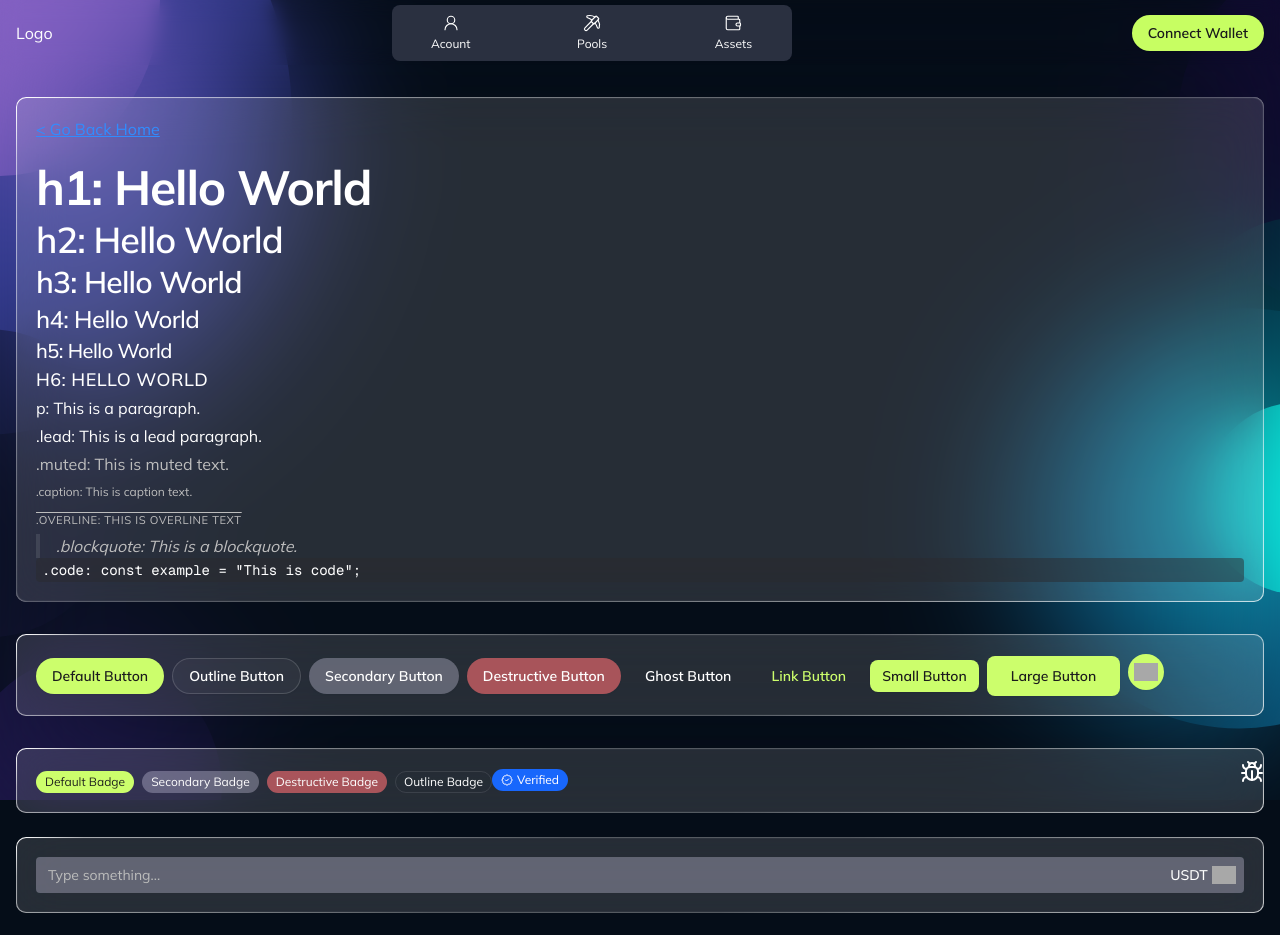
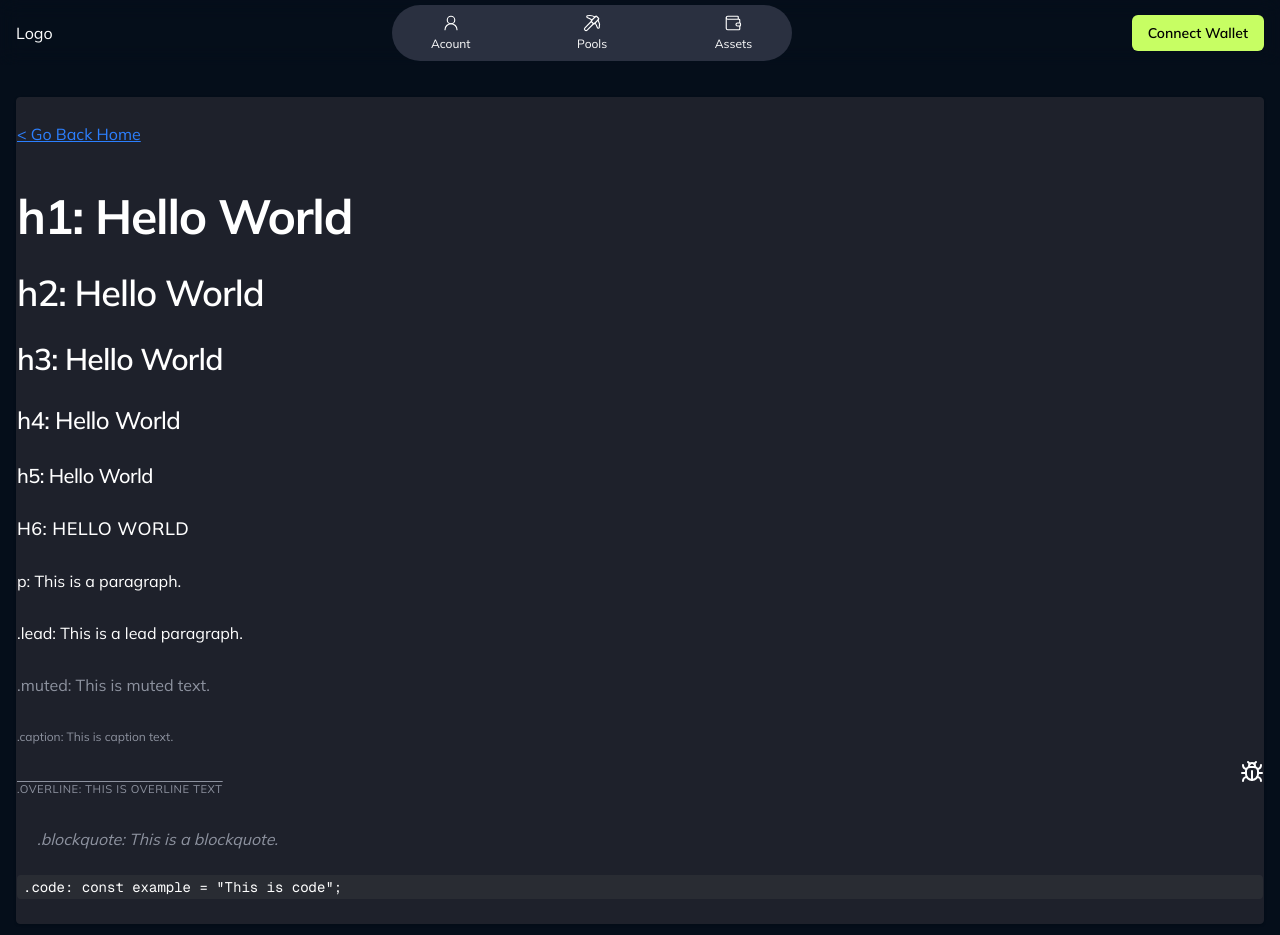
Before and after one commit to Passin-Fi/passin-app-fullstack, a Next.js app: page /assets/typography in a window 1280 px wide. Shown: the top 935 px of the page. Built offline with nearby package versions, Linux system fonts and the light colour scheme; grey boxes are pictures that could not be loaded.

Commit message:
update project structure

```diff
--- a/src/app/assets/typography/page.tsx
+++ b/src/app/assets/typography/page.tsx
@@ -1,5 +1,5 @@
 import { CryptoIcon } from 'crypto-icons/CryptoIcon';
-import { BadgeCheckIcon } from 'lucide-react';
+import { BadgeCheckIcon, Wallet } from 'lucide-react';
 import Link from 'next/link';
 import { Badge } from 'shadcn/badge';
 import { Button } from 'shadcn/button';
@@ -13,7 +13,7 @@ export const metadata = {
 export default function TypographyAssetPage() {
     return (
         <main className="container mx-auto max-w-4xl px-4 py-8">
-            <div className="glass-card ">
+            <Card className="">
                 <Link href="/" className="text-blue-500 underline mb-4 inline-block">
                     {'< Go Back Home'}
                 </Link>
@@ -31,16 +31,14 @@ export default function TypographyAssetPage() {
                 <p className="overline">.overline: THIS IS OVERLINE TEXT</p>
                 <blockquote className="blockquote">.blockquote: This is a blockquote.</blockquote>
                 <pre className="code">.code: const example = "This is code";</pre>
-            </div>
+            </Card>
 
             <div className="glass-card mt-8">
                 <Button variant="default">Default Button</Button>
                 <Button variant="outline" className="ml-2">
                     Outline Button
                 </Button>
-                <Button variant="secondary" className="ml-2">
-                    Secondary Button
-                </Button>
+
                 <Button variant="destructive" className="ml-2">
                     Destructive Button
                 </Button>
@@ -57,9 +55,12 @@ export default function TypographyAssetPage() {
                     Large Button
                 </Button>
                 <Button variant="default" size="icon" className="ml-2">
-                    <CryptoIcon name="SOL" />
+                    <Wallet />
                 </Button>
             </div>
+            <Button variant="secondary" className="ml-2">
+                Secondary Button
+            </Button>
 
             <div className="glass-card mt-8">
                 <Badge>Default Badge</Badge>
@@ -82,21 +83,24 @@ export default function TypographyAssetPage() {
                 <Input
                     placeholder="Type something..."
                     endAdornment={
-                        <span className="flex items-center gap-1">
-                            USDT <CryptoIcon name="USDT" />
-                        </span>
+                        <>
+                            <span>USDT</span>
+                            <CryptoIcon name="USDT" size={14} />
+                        </>
                     }
+                    endAdornmentClassName="flex items-center gap-1"
                 />
             </div>
 
             <div className="glass-card mt-6">
                 <Input
                     placeholder="Type something..."
-                    endAdornment={
-                        <span className="flex items-center gap-1">
-                            USDT <CryptoIcon name="USDT" />
-                        </span>
+                    startAdornment={
+                        <>
+                            <span>USDT</span> <CryptoIcon name="USDT" size={14} />
+                        </>
                     }
+                    startAdornmentClassName="flex items-center gap-1"
                 />
             </div>
         </main>
--- a/src/components/layout/Layout.tsx
+++ b/src/components/layout/Layout.tsx
@@ -6,7 +6,7 @@ import Content from './Content';
 export default function Layout({ children }: { children: React.ReactNode }) {
     return (
         <>
-            <BackgroundApp />
+            {/* <BackgroundApp /> */}
             <Header />
             <Content>{children}</Content>
         </>
--- a/src/components/layout/Navigation.tsx
+++ b/src/components/layout/Navigation.tsx
@@ -12,7 +12,7 @@ const menu = [
 export default function Navigation() {
     return (
         <div
-            className={`not-mobile:max-w-[400px] mobile:fixed w-[100vw] mobile:bottom-0 mobile:left-0 bg-[#2A3040] flex justify-around desktop:gap-6 items-center rounded-[8px] overflow-hidden`}
+            className={`not-mobile:max-w-[400px] mobile:fixed w-[100%] mobile:bottom-0 mobile:left-0 bg-[#2A3040] flex justify-around desktop:gap-6 items-center rounded-[99px] overflow-hidden`}
             style={{ height: layoutConstants.navigationHeight, zIndex: layoutConstants.headerZindex }}
         >
             {menu.map((item) => (
--- a/src/components/ui/badge.tsx
+++ b/src/components/ui/badge.tsx
@@ -5,14 +5,14 @@ import { cva, type VariantProps } from "class-variance-authority"
 import { cn } from "src/lib/utils"
 
 const badgeVariants = cva(
-  "inline-flex items-center justify-center rounded-xl border px-2 py-0.5 mobile:text-[10px] text-xs font-normal w-fit whitespace-nowrap shrink-0 [&>svg]:size-3 gap-1 [&>svg]:pointer-events-none focus-visible:border-ring focus-visible:ring-ring/50 focus-visible:ring-[3px] aria-invalid:ring-destructive/20 dark:aria-invalid:ring-destructive/40 aria-invalid:border-destructive transition-[color,box-shadow] overflow-hidden",
+  "inline-flex items-center justify-center rounded-badge border px-2 py-0.5 mobile:text-[10px] text-xs font-normal w-fit whitespace-nowrap shrink-0 [&>svg]:size-3 gap-1 [&>svg]:pointer-events-none focus-visible:border-ring focus-visible:ring-ring/50 focus-visible:ring-[3px] aria-invalid:ring-destructive/20 dark:aria-invalid:ring-destructive/40 aria-invalid:border-destructive transition-[color,box-shadow] overflow-hidden",
   {
     variants: {
       variant: {
         default:
           "border-transparent bg-primary text-primary-foreground [a&]:hover:bg-primary/90",
         secondary:
-          "border-transparent bg-secondary text-secondary-foreground [a&]:hover:bg-secondary/90",
+          "border-transparent bg-secondary dark:bg-[#33383E] dark:color-[#ABBA90] text-secondary-foreground [a&]:hover:bg-secondary/90",
         destructive:
           "border-transparent bg-destructive text-white [a&]:hover:bg-destructive/90 focus-visible:ring-destructive/20 dark:focus-visible:ring-destructive/40 dark:bg-destructive/60",
         outline:
--- a/src/components/ui/button.tsx
+++ b/src/components/ui/button.tsx
@@ -5,13 +5,13 @@ import { cva, type VariantProps } from "class-variance-authority";
 import { cn } from "src/lib/utils";
 
 const buttonVariants = cva(
-    "inline-flex items-center justify-center gap-2 whitespace-nowrap rounded-[50px] text-sm font-semibold transition-all disabled:pointer-events-none disabled:opacity-50 [&_svg]:pointer-events-none [&_svg:not([class*='size-'])]:size-4 shrink-0 [&_svg]:shrink-0 outline-none focus-visible:border-ring focus-visible:ring-ring/50 focus-visible:ring-[3px] aria-invalid:ring-destructive/20 dark:aria-invalid:ring-destructive/40 aria-invalid:border-destructive",
+    "inline-flex items-center justify-center gap-2 whitespace-nowrap rounded-button text-sm font-semibold transition-all disabled:pointer-events-none disabled:opacity-50 [&_svg]:pointer-events-none [&_svg:not([class*='size-'])]:size-4 shrink-0 [&_svg]:shrink-0 outline-none focus-visible:border-ring focus-visible:ring-ring/50 focus-visible:ring-[3px] aria-invalid:ring-destructive/20 dark:aria-invalid:ring-destructive/40 aria-invalid:border-destructive",
     {
         variants: {
             variant: {
                 default: "bg-primary text-primary-foreground shadow-xs hover:bg-primary/90",
                 destructive: "bg-destructive text-white shadow-xs hover:bg-destructive/90 focus-visible:ring-destructive/20 dark:focus-visible:ring-destructive/40 dark:bg-destructive/60",
-                outline: "border bg-background shadow-xs hover:bg-accent hover:text-accent-foreground dark:bg-input/30 dark:border-input dark:hover:bg-input/50",
+                outline: "border text-primary border-primary hover:bg-accent dark:hover:bg-accent/50",
                 secondary: "bg-secondary text-secondary-foreground shadow-xs hover:bg-secondary/80",
                 ghost: "hover:bg-accent hover:text-accent-foreground dark:hover:bg-accent/50",
                 link: "text-primary underline-offset-4 hover:underline",
--- a/src/components/ui/card.tsx
+++ b/src/components/ui/card.tsx
@@ -7,7 +7,7 @@ function Card({ className, ...props }: React.ComponentProps<"div">) {
     <div
       data-slot="card"
       className={cn(
-        "bg-card text-card-foreground flex flex-col gap-6 rounded-xl border py-6 shadow-sm",
+        "bg-card text-card-foreground flex flex-col gap-6 rounded-card border py-6 shadow-sm",
         className
       )}
       {...props}
--- a/src/components/ui/input.tsx
+++ b/src/components/ui/input.tsx
@@ -3,9 +3,12 @@ import { cn } from "src/lib/utils";
 
 export interface InputProps extends React.InputHTMLAttributes<HTMLInputElement> {
   startAdornment?: React.ReactNode;
+  startAdornmentClassName?: string;
   endAdornment?: React.ReactNode; // currency code, icon, button, etc.
+  endAdornmentClassName?: string;
   variant?: "default" | "gradient";
   fullHeight?: boolean; // force h-full wrapper
+
 }
 
 /**
@@ -18,7 +21,9 @@ export const Input = React.forwardRef<HTMLInputElement, InputProps>(
     {
       className,
       startAdornment,
+      startAdornmentClassName,
       endAdornment,
+      endAdornmentClassName,
       type = "text",
       variant = "default",
       fullHeight,
@@ -28,32 +33,30 @@ export const Input = React.forwardRef<HTMLInputElement, InputProps>(
   ) => {
     const surfaceClasses = variant === "gradient"
       ? "bg-[linear-gradient(110deg,oklch(0.72_0.08_280/.55),oklch(0.55_0.06_260/.55))] dark:bg-[linear-gradient(110deg,oklch(0.35_0.04_270/.55),oklch(0.22_0.03_290/.55))]"
-      : "bg-[#ece5ff4d] dark:bg-[#ece5ff4d]";
+      : "bg-input";
 
     return (
       <div
         className={cn(
-          "group/input relative w-full inline-flex items-center rounded-[4px] transition-colors ring-0 focus-within:outline-none",
+          "group/input h-[38px] relative w-full inline-flex items-center rounded-input transition-colors ring-0 focus-within:outline-none mobile:px-2 tablet:px-3 desktop:px-4 gap-1.5",
           surfaceClasses,
           fullHeight && "h-full",
-          startAdornment && "pl-2",
-          endAdornment && "pr-3"
+          // startAdornment && "pl-2",
+          // endAdornment && "pr-3"
         )}
         data-slot="input-wrapper"
       >
         {startAdornment && (
-          <span className="mr-1 flex items-center text-sm text-muted-foreground" data-slot="input-start">
+          <div className={cn("text-sm text-muted-foreground", startAdornmentClassName)} data-slot="input-start">
             {startAdornment}
-          </span>
+          </div>
         )}
         <input
           ref={ref}
           type={type}
           data-slot="input"
           className={cn(
-            // replace px-3 with explicit pl/pr so we can override pr when endAdornment exists
-            "file:text-foreground placeholder:text-muted-foreground selection:bg-primary selection:text-primary-foreground flex h-9 w-full min-w-0 bg-transparent pl-3 pr-3 py-1 mobile:text-xs text-base outline-none file:inline-flex file:h-7 file:border-0 file:bg-transparent file:text-sm file:font-normal disabled:pointer-events-none disabled:cursor-not-allowed disabled:opacity-50 md:text-sm",
-            endAdornment && "pr-0", // remove internal right padding; wrapper provides pr-3 spacing before adornment
+            "px-0 file:text-foreground placeholder:text-muted-foreground selection:bg-primary selection:text-primary-foreground grow min-w-0 bg-transparent mobile:text-xs text-base outline-none file:inline-flex file:h-7 file:border-0 file:bg-transparent file:text-sm file:font-normal disabled:pointer-events-none disabled:cursor-not-allowed disabled:opacity-50 tablet:text-sm",
             "focus-visible:outline-none",
             "aria-invalid:ring-destructive/20 dark:aria-invalid:ring-destructive/40 aria-invalid:border-destructive",
             className
@@ -61,9 +64,9 @@ export const Input = React.forwardRef<HTMLInputElement, InputProps>(
           {...props}
         />
         {endAdornment && (
-          <span className="ml-1 flex items-center gap-1 text-sm font-medium text-foreground" data-slot="input-end">
+          <div className={cn("text-sm font-medium text-foreground", endAdornmentClassName)} data-slot="input-end">
             {endAdornment}
-          </span>
+          </div>
         )}
   {/* Focus glow outline (not a border) */}
   <span className="pointer-events-none absolute inset-0 rounded-[4px] ring-0 opacity-0 group-focus-within/input:opacity-100 group-focus-within/input:ring-2 group-focus-within/input:ring-primary/50 transition" />
--- a/src/styles/theme.css
+++ b/src/styles/theme.css
@@ -40,4 +40,8 @@
     --radius-md: calc(var(--radius) - 2px);
     --radius-lg: var(--radius);
     --radius-xl: calc(var(--radius) + 4px);
+    --radius-button: var(--radius-btn);
+    --radius-card: 4px;
+    --radius-input: 4px;
+    --radius-badge: 99px;
 }
--- a/src/styles/variables.dark.css
+++ b/src/styles/variables.dark.css
@@ -1,6 +1,6 @@
 /* Dark mode CSS variables (activate by adding `.dark` on <html> or <body>) */
 
-.dark {
+/* .dark {
     --background: #050d18;
     --foreground: oklch(100% 0.00011 271.152);
     --card: oklch(0.21 0.006 285.885);
@@ -32,4 +32,98 @@
     --sidebar-accent-foreground: oklch(0.985 0 0);
     --sidebar-border: oklch(1 0 0 / 10%);
     --sidebar-ring: oklch(0.552 0.016 285.938);
+} */
+/* gradient-theme */
+/* .dark {
+    --background: oklch(0.15 0.02 269.18);
+    --foreground: oklch(0.95 0.01 238.46);
+    --card: oklch(1 0 0 / 8%);
+    --card-foreground: oklch(1 0 0);
+    --popover: oklch(0.2 0.02 266.02);
+    --popover-foreground: oklch(0.95 0.01 238.46);
+    --primary: oklch(0.93 0.19 126.36);
+    --primary-foreground: oklch(0 0 0);
+    --secondary: oklch(1 0 0 / 10%);
+    --secondary-foreground: oklch(1 0 0);
+    --muted: oklch(0.94 0.04 298.06 / 30%);
+    --muted-foreground: oklch(0.6 0.03 269.46);
+    --accent: oklch(0.3 0.03 271.05);
+    --accent-foreground: oklch(0.95 0.01 238.46);
+    --destructive: oklch(0.64 0.25 19.69);
+    --border: oklch(1 0 0 / 20%);
+    --input: oklch(0.95 0.01 238.46 / 20%);
+    --ring: oklch(0.88 0 0);
+    --chart-1: oklch(0.67 0.17 153.85);
+    --chart-2: oklch(0.6 0.1 269.83);
+    --chart-3: oklch(0.72 0.12 201.79);
+    --chart-4: oklch(0.8 0.1 100.65);
+    --chart-5: oklch(0.6 0.15 300.14);
+    --sidebar: oklch(0.2 0.02 266.02);
+    --sidebar-foreground: oklch(0.95 0.01 238.46);
+    --sidebar-primary: oklch(0.67 0.17 153.85);
+    --sidebar-primary-foreground: oklch(0.15 0.02 269.18);
+    --sidebar-accent: oklch(0.3 0.03 271.05);
+    --sidebar-accent-foreground: oklch(0.95 0.01 238.46);
+    --sidebar-border: oklch(0.95 0.01 238.46 / 15%);
+    --sidebar-ring: oklch(0.67 0.17 153.85);
+
+    --shadow-2xs: 0px 1px 2px 0px oklch(0 0 0 / 0.01);
+    --shadow-xs: 0px 1px 2px 0px oklch(0 0 0 / 0.01);
+    --shadow-sm: 0px 1px 2px 0px oklch(0 0 0 / 0.01), 0px 1px 2px -1px oklch(0 0 0 / 0.01);
+    --shadow: 0px 1px 2px 0px oklch(0 0 0 / 0.01), 0px 1px 2px -1px oklch(0 0 0 / 0.01);
+    --shadow-md: 0px 1px 2px 0px oklch(0 0 0 / 0.01), 0px 2px 4px -1px oklch(0 0 0 / 0.01);
+    --shadow-lg: 0px 1px 2px 0px oklch(0 0 0 / 0.01), 0px 4px 6px -1px oklch(0 0 0 / 0.01);
+    --shadow-xl: 0px 1px 2px 0px oklch(0 0 0 / 0.01), 0px 8px 10px -1px oklch(0 0 0 / 0.01);
+    --shadow-2xl: 0px 1px 2px 0px oklch(0 0 0 / 0.03);
+
+    --radius-btn: 99px;
+
+    --bg-input: #ece5ff4d
+} */
+
+.dark {
+    --background: oklch(0.16 0.03 254.16);
+    --foreground: oklch(1 0 0);
+    --card: oklch(0.25 0.02 269.22);
+    --card-foreground: oklch(1 0 0);
+    --popover: oklch(0.25 0.02 269.22);
+    --popover-foreground: oklch(0.99 0 0);
+    --primary: oklch(0.93 0.19 126.36);
+    --primary-foreground: oklch(0 0 0);
+    --secondary: oklch(28.035% 0.01587 264.299);
+    --secondary-foreground: oklch(87.573% 0.03335 122.204);
+    --muted: oklch(0.34 0.01 252.98);
+    --muted-foreground: oklch(0.66 0.02 269.92);
+    --accent: oklch(0.16 0.03 254.16);
+    --accent-foreground: oklch(0.99 0 0);
+    --destructive: oklch(0.7 0.19 22.23);
+    --border: oklch(0.25 0.02 269.22);
+    --input: #050d18;
+    --ring: oklch(0.55 0.02 285.93);
+
+    --chart-1: oklch(0.93 0.19 126.36);
+    --chart-2: oklch(0.7 0.16 160.43);
+    --chart-3: oklch(0.77 0.17 65.36);
+    --chart-4: oklch(0.62 0.26 305.32);
+    --chart-5: oklch(0.64 0.25 16.51);
+
+    --sidebar: oklch(0.21 0.01 285.93);
+    --sidebar-foreground: oklch(0.99 0 0);
+    --sidebar-primary: oklch(0.49 0.24 264.4);
+    --sidebar-primary-foreground: oklch(0.99 0 0);
+    --sidebar-accent: oklch(0.27 0.01 286.1);
+    --sidebar-accent-foreground: oklch(0.99 0 0);
+    --sidebar-border: oklch(1 0 0 / 10%);
+    --sidebar-ring: oklch(0.55 0.02 285.93);
+
+    --shadow-2xs: 0 1px 3px 0px oklch(0 0 0 / 0.05);
+    --shadow-xs: 0 1px 3px 0px oklch(0 0 0 / 0.05);
+    --shadow-sm: 0 1px 3px 0px oklch(0 0 0 / 0.1), 0 1px 2px -1px oklch(0 0 0 / 0.1);
+    --shadow: 0 1px 3px 0px oklch(0 0 0 / 0.1), 0 1px 2px -1px oklch(0 0 0 / 0.1);
+    --shadow-md: 0 1px 3px 0px oklch(0 0 0 / 0.1), 0 2px 4px -1px oklch(0 0 0 / 0.1);
+    --shadow-lg: 0 1px 3px 0px oklch(0 0 0 / 0.1), 0 4px 6px -1px oklch(0 0 0 / 0.1);
+    --shadow-xl: 0 1px 3px 0px oklch(0 0 0 / 0.1), 0 8px 10px -1px oklch(0 0 0 / 0.1);
+    --shadow-2xl: 0 1px 3px 0px oklch(0 0 0 / 0.25);
+
+    --radius-btn: 6px;
 }
```
